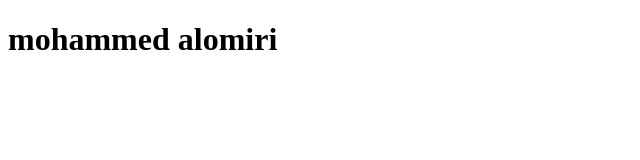
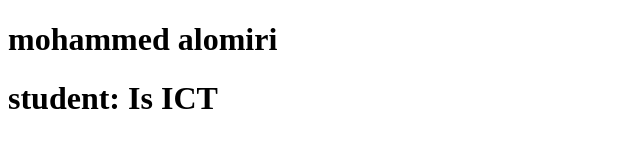
Before and after one commit to mohammedalamiri2025-glitch/web_applications, a plain HTML site: page index.html in a window 1280 px wide. Shown: the whole page, without its empty margins (0-640 px from the left). Drawn offline with Linux system fonts and the light colour scheme.

Commit message:
add name ICT

```diff
--- a/index.html
+++ b/index.html
@@ -8,5 +8,6 @@
 </head>
 <body>
     <h1>mohammed alomiri </h1>
+    <h1>student: Is ICT </h1>
 </body>
 </html>
```
